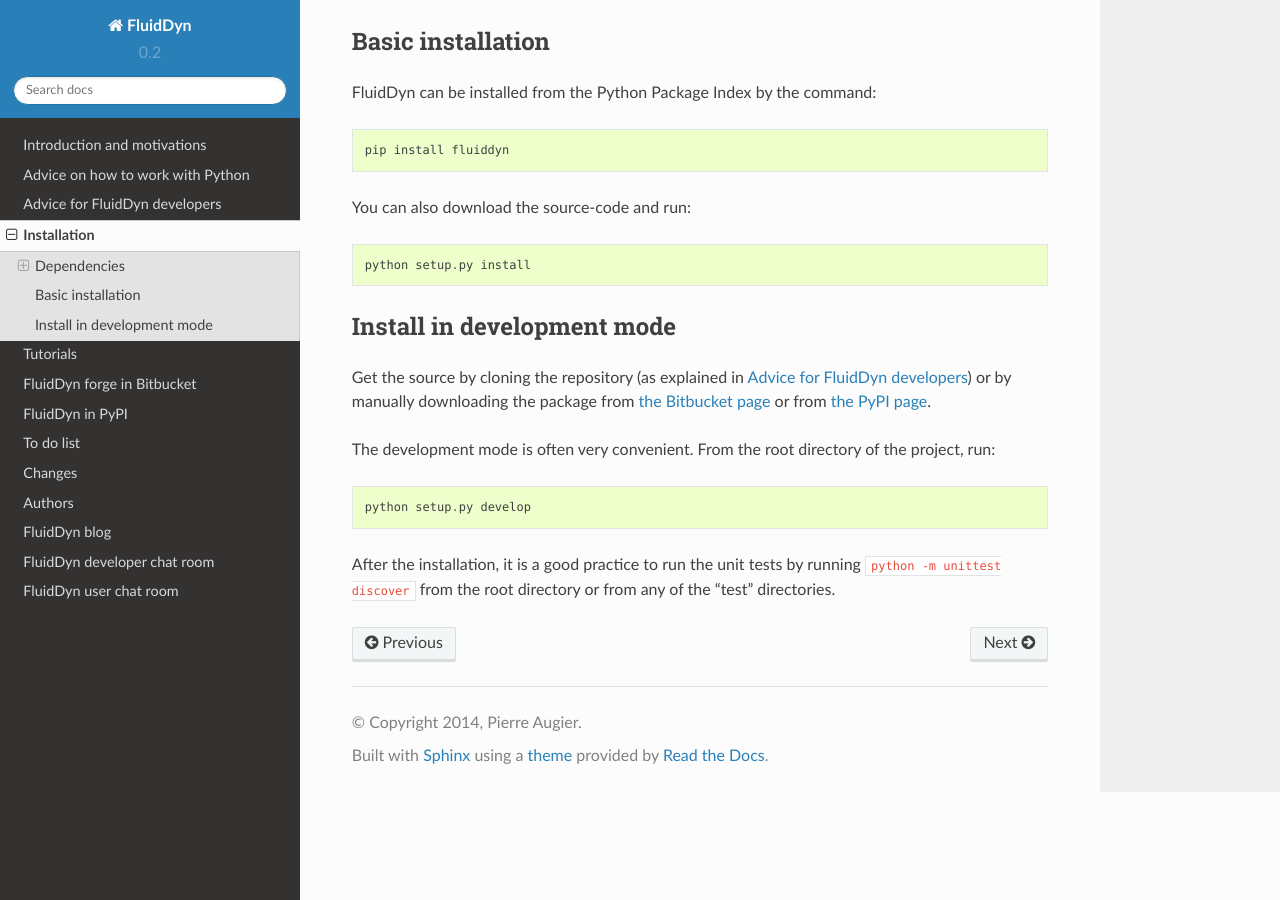
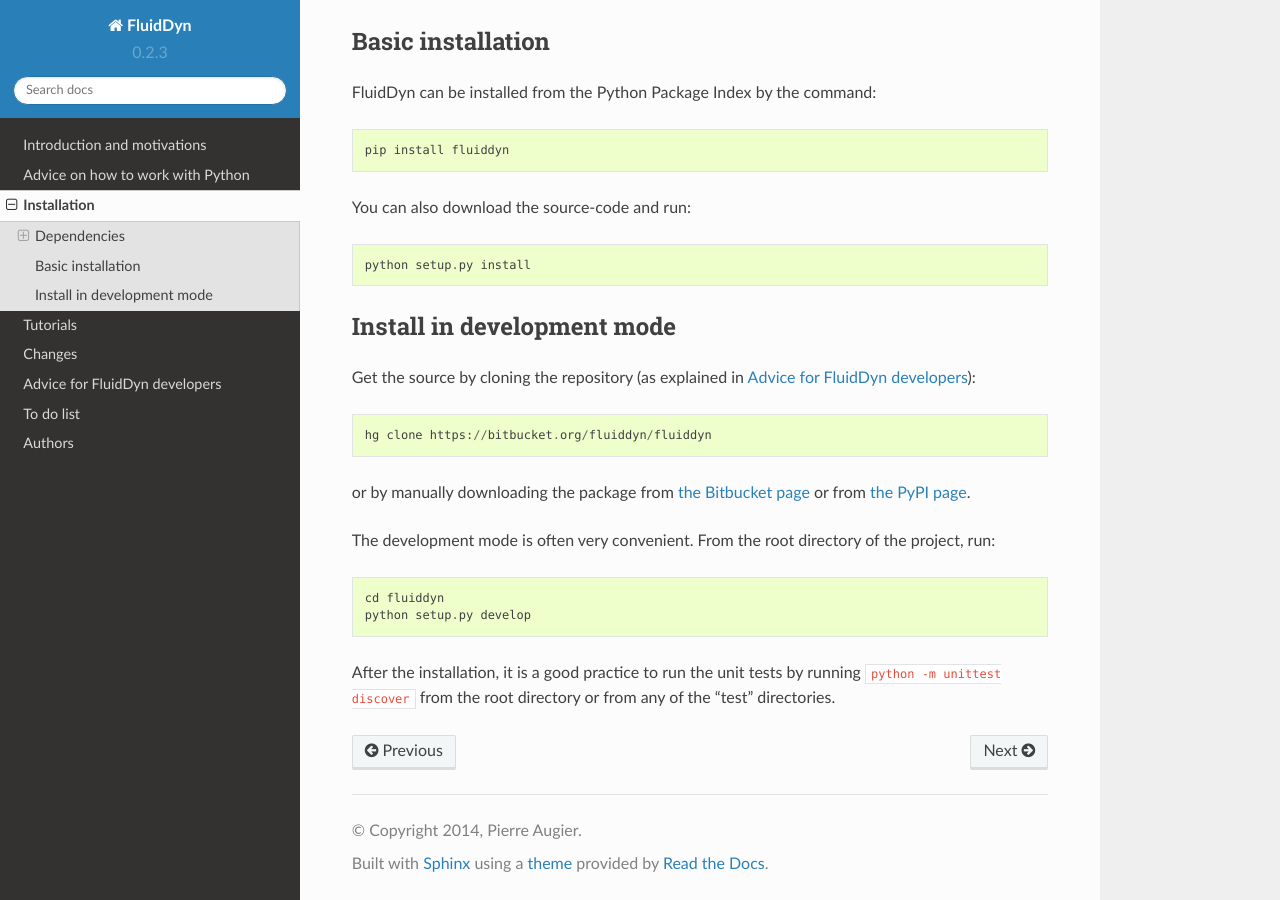
Before and after one commit to fluiddyn/fluiddyn, a Sphinx documentation site: the page built from doc/install.rst, in a window 1280 px wide and 900 px high, scrolled down 575 px. Built offline with Sphinx 7.4.7 and the Read the Docs theme 2.0.0, drawn with Linux system fonts in a browser that asks for light colours; pages that are not in the unit, such as notebooks, are missing from menus.

```diff
--- a/doc/advice_developers.rst
+++ b/doc/advice_developers.rst
@@ -9,9 +9,12 @@ Advice for FluidDyn developers
 
 - Use a text editor with flake8 enabled (see for example `our emacs setup
   <https://bitbucket.org/fluiddyn/fluid_emacs.d>`_).
+
 - Use the Python code formatter `black <https://github.com/ambv/black>`_ with the
   command ``make black``.
+
 - Run the unittests before committing.
+
 
 Mercurial
 ---------
--- a/doc/conf.py
+++ b/doc/conf.py
@@ -71,7 +71,7 @@ copyright = u'2014, Pierre Augier'
 #
 # The short X.Y version.
 version = fld.__version__.split('.')
-version = '{}.{}'.format(version[0], version[1])
+version = '{}.{}.{}'.format(version[0], version[1], version[2])
 # The full version, including alpha/beta/rc tags.
 release = fld.__version__
 
--- a/doc/install.rst
+++ b/doc/install.rst
@@ -44,14 +44,18 @@ You can also download the source-code and run::
 Install in development mode
 ---------------------------
 
-Get the source by cloning the repository (as explained in :ref:`advicedev`) or
-by manually downloading the package from `the Bitbucket page
+Get the source by cloning the repository (as explained in :ref:`advicedev`)::
+
+  hg clone https://bitbucket.org/fluiddyn/fluiddyn
+
+or by manually downloading the package from `the Bitbucket page
 <https://bitbucket.org/fluiddyn/fluiddyn>`__ or from `the PyPI page
 <https://pypi.python.org/pypi/fluiddyn>`__.
 
 The development mode is often very convenient. From the root directory
 of the project, run::
 
+  cd fluiddyn
   python setup.py develop
 
 After the installation, it is a good practice to run the unit tests by
```
Also changed, not shown: doc/index.rst (+19 -7 lines).
